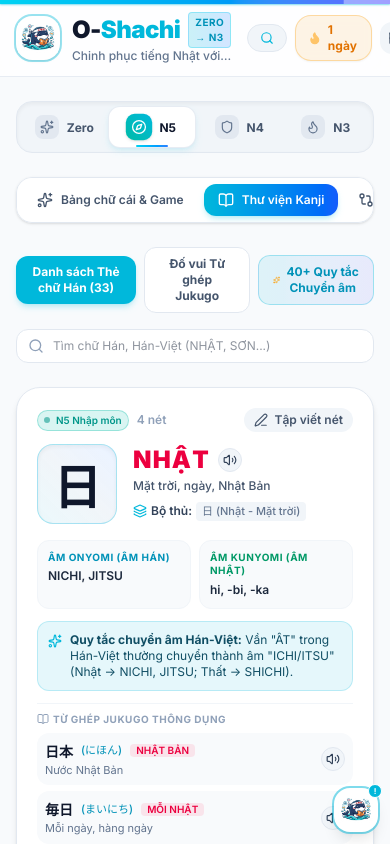
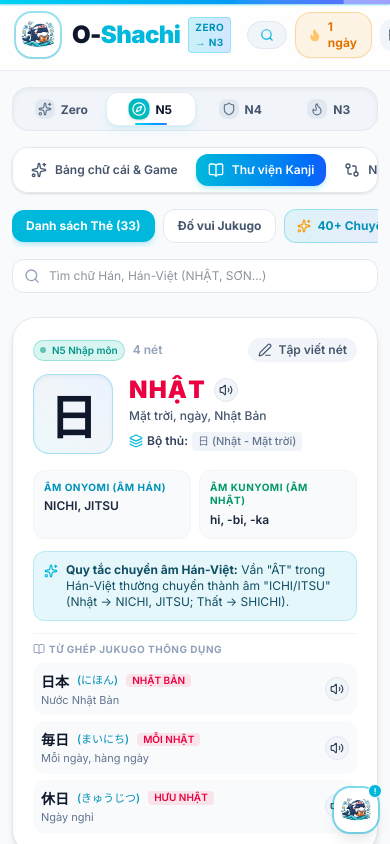
Before and after one commit to duyanhphan13579dz-dot/Orca-JP, a React (Vite) app: page / in a window 390 px wide. Shown: the top 844 px of the page. Built offline with nearby package versions, Linux system fonts and the light colour scheme.

Commit message:
fix(mobile): optimize mobile layout, horizontal touch carousels, and avoid mascot widget collision

```diff
--- a/src/App.tsx
+++ b/src/App.tsx
@@ -205,7 +205,7 @@
       />
 
       {/* Main Content Wrap */}
-      <main className="max-w-7xl mx-auto px-4 sm:px-6 py-6 space-y-6">
+      <main className="max-w-7xl mx-auto px-3 sm:px-6 py-4 sm:py-6 space-y-4 sm:space-y-6">
         {/* Level Switcher Hero Bar */}
         <div className="flex flex-col lg:flex-row lg:items-center justify-between gap-4">
           <LevelSelector
@@ -275,34 +275,34 @@
         {activeTab === 'kanji' && (
           <div className="space-y-6 animate-fade-in">
             {/* Top Toolbar */}
-            <div className="flex flex-col sm:flex-row items-stretch sm:items-center justify-between gap-4">
-              <div className="flex items-center gap-2">
+            <div className="flex flex-col sm:flex-row items-stretch sm:items-center justify-between gap-3 sm:gap-4">
+              <div className="flex items-center gap-2 overflow-x-auto no-scrollbar pb-1 sm:pb-0 touch-pan-x">
                 <button
                   onClick={() => setKanjiSubView('cards')}
-                  className={`px-4 py-2 rounded-xl text-xs font-bold transition cursor-pointer ${
+                  className={`flex-shrink-0 px-3.5 sm:px-4 py-2 rounded-xl text-xs font-bold transition cursor-pointer whitespace-nowrap ${
                     kanjiSubView === 'cards'
                       ? 'bg-cyan-500 text-white shadow-md shadow-cyan-500/20'
                       : 'bg-white dark:bg-slate-900 border border-slate-200 dark:border-slate-800 text-slate-600 dark:text-slate-300'
                   }`}
                 >
-                  Danh sách Thẻ chữ Hán ({activeKanjiList.length})
+                  Danh sách Thẻ ({activeKanjiList.length})
                 </button>
                 <button
                   onClick={() => setKanjiSubView('quiz')}
-                  className={`px-4 py-2 rounded-xl text-xs font-bold transition cursor-pointer ${
+                  className={`flex-shrink-0 px-3.5 sm:px-4 py-2 rounded-xl text-xs font-bold transition cursor-pointer whitespace-nowrap ${
                     kanjiSubView === 'quiz'
                       ? 'bg-cyan-500 text-white shadow-md shadow-cyan-500/20'
                       : 'bg-white dark:bg-slate-900 border border-slate-200 dark:border-slate-800 text-slate-600 dark:text-slate-300'
                   }`}
                 >
-                  Đố vui Từ ghép Jukugo
+                  Đố vui Jukugo
                 </button>
                 <button
                   onClick={() => setIsPhoneticRulesOpen(true)}
-                  className="px-3.5 py-2 rounded-xl text-xs font-bold transition cursor-pointer flex items-center gap-1.5 bg-gradient-to-r from-cyan-500/10 to-indigo-500/10 hover:from-cyan-500/20 hover:to-indigo-500/20 text-cyan-600 dark:text-cyan-400 border border-cyan-500/30"
+                  className="flex-shrink-0 px-3 sm:px-3.5 py-2 rounded-xl text-xs font-bold transition cursor-pointer flex items-center gap-1.5 whitespace-nowrap bg-gradient-to-r from-cyan-500/10 to-indigo-500/10 hover:from-cyan-500/20 hover:to-indigo-500/20 text-cyan-600 dark:text-cyan-400 border border-cyan-500/30"
                 >
                   <Sparkles className="w-3.5 h-3.5 text-amber-500" />
-                  40+ Quy tắc Chuyển âm
+                  40+ Chuyển âm
                 </button>
               </div>
 
@@ -356,10 +356,10 @@
         {activeTab === 'grammar' && (
           <div className="space-y-6 animate-fade-in">
             {/* Sub-view navigation */}
-            <div className="flex flex-wrap items-center gap-2">
+            <div className="flex items-center gap-2 overflow-x-auto no-scrollbar touch-pan-x pb-1 sm:pb-0 sm:flex-wrap">
               <button
                 onClick={() => setGrammarSubView('all')}
-                className={`px-3.5 py-1.5 rounded-xl text-xs font-bold transition cursor-pointer ${
+                className={`flex-shrink-0 whitespace-nowrap px-3.5 py-1.5 rounded-xl text-xs font-bold transition cursor-pointer ${
                   grammarSubView === 'all'
                     ? 'bg-cyan-500 text-white shadow-sm'
                     : 'bg-white dark:bg-slate-900 border border-slate-200 dark:border-slate-800 text-slate-600 dark:text-slate-300'
@@ -370,7 +370,7 @@
 
               <button
                 onClick={() => setGrammarSubView('nuance')}
-                className={`px-3.5 py-1.5 rounded-xl text-xs font-bold flex items-center gap-1.5 transition cursor-pointer ${
+                className={`flex-shrink-0 whitespace-nowrap px-3.5 py-1.5 rounded-xl text-xs font-bold flex items-center gap-1.5 transition cursor-pointer ${
                   grammarSubView === 'nuance'
                     ? 'bg-indigo-600 text-white shadow-sm'
                     : 'bg-white dark:bg-slate-900 border border-slate-200 dark:border-slate-800 text-slate-600 dark:text-slate-300'
@@ -382,26 +382,26 @@
 
               <button
                 onClick={() => setGrammarSubView('verbs')}
-                className={`px-3.5 py-1.5 rounded-xl text-xs font-bold flex items-center gap-1.5 transition cursor-pointer ${
+                className={`flex-shrink-0 whitespace-nowrap px-3.5 py-1.5 rounded-xl text-xs font-bold flex items-center gap-1.5 transition cursor-pointer ${
                   grammarSubView === 'verbs'
                     ? 'bg-cyan-500 text-white shadow-sm'
                     : 'bg-white dark:bg-slate-900 border border-slate-200 dark:border-slate-800 text-slate-600 dark:text-slate-300'
                 }`}
               >
                 <Layers className="w-3.5 h-3.5" />
-                Ma Trận 10 Thể Động Từ (N5 - N3)
+                Ma Trận 10 Thể Động Từ
               </button>
 
               {currentLevel === 'N5' && (
                 <button
                   onClick={() => setGrammarSubView('sov')}
-                  className={`px-3.5 py-1.5 rounded-xl text-xs font-bold transition cursor-pointer ${
+                  className={`flex-shrink-0 whitespace-nowrap px-3.5 py-1.5 rounded-xl text-xs font-bold transition cursor-pointer ${
                     grammarSubView === 'sov'
                       ? 'bg-cyan-500 text-white shadow-sm'
                       : 'bg-white dark:bg-slate-900 border border-slate-200 dark:border-slate-800 text-slate-600 dark:text-slate-300'
                   }`}
                 >
-                  Thực hành Ghép câu SOV
+                  Ghép câu SOV
                 </button>
               )}
             </div>
--- a/src/components/branding/Logo.tsx
+++ b/src/components/branding/Logo.tsx
@@ -46,7 +46,7 @@
           </span>
         </div>
         {showSlogan && (
-          <span className={`text-slate-500 dark:text-slate-400 font-medium ${subText} line-clamp-1`}>
+          <span className={`hidden sm:inline text-slate-500 dark:text-slate-400 font-medium ${subText} line-clamp-1`}>
             Chinh phục tiếng Nhật với sức mạnh cá voi sát thủ
           </span>
         )}
--- a/src/components/common/LevelSelector.tsx
+++ b/src/components/common/LevelSelector.tsx
@@ -52,15 +52,15 @@
           <button
             key={lvl.id}
             onClick={() => onSelectLevel(lvl.id)}
-            className={`flex-1 relative flex items-center justify-center gap-2 py-2 px-3 rounded-xl text-xs sm:text-sm font-semibold transition-all duration-200 cursor-pointer ${
+            className={`flex-1 relative flex items-center justify-center gap-1.5 sm:gap-2 py-1.5 sm:py-2 px-1 sm:px-3 rounded-xl text-xs sm:text-sm font-semibold transition-all duration-200 cursor-pointer ${
               isActive
                 ? 'bg-white dark:bg-slate-800 text-slate-900 dark:text-white shadow-md shadow-cyan-500/10 border border-slate-200/80 dark:border-slate-700'
                 : 'text-slate-600 dark:text-slate-400 hover:text-slate-900 dark:hover:text-white hover:bg-white/50 dark:hover:bg-slate-800/40'
             }`}
           >
             <div
-              className={`w-6 h-6 rounded-lg flex items-center justify-center transition-transform ${
-                isActive ? `bg-gradient-to-tr ${lvl.color} text-white scale-110 shadow-sm` : 'bg-slate-200 dark:bg-slate-800 text-slate-500'
+              className={`w-5 h-5 sm:w-6 sm:h-6 rounded-lg flex items-center justify-center transition-transform ${
+                isActive ? `bg-gradient-to-tr ${lvl.color} text-white scale-105 sm:scale-110 shadow-sm` : 'bg-slate-200 dark:bg-slate-800 text-slate-500'
               }`}
             >
               {lvl.icon}
--- a/src/components/common/PWAInstallBanner.tsx
+++ b/src/components/common/PWAInstallBanner.tsx
@@ -70,7 +70,7 @@
   }
 
   return (
-    <div className="fixed bottom-4 left-4 right-4 sm:right-auto sm:left-6 sm:max-w-md z-40 bg-white dark:bg-slate-900 border border-cyan-500/30 rounded-3xl p-4 shadow-2xl backdrop-blur-lg animate-slide-up">
+    <div className="fixed bottom-16 left-3 right-3 sm:bottom-4 sm:right-auto sm:left-6 sm:max-w-md z-30 bg-white dark:bg-slate-900 border border-cyan-500/30 rounded-3xl p-4 shadow-2xl backdrop-blur-lg animate-slide-up">
       <div className="flex items-start justify-between gap-3">
         <div className="flex items-center gap-3">
           <div className="w-10 h-10 rounded-2xl bg-cyan-500/10 text-cyan-500 flex items-center justify-center flex-shrink-0">
--- a/src/components/layout/BentoSidebar.tsx
+++ b/src/components/layout/BentoSidebar.tsx
@@ -48,14 +48,14 @@
   ];
 
   return (
-    <nav className="flex items-center gap-1.5 p-1.5 bg-white dark:bg-slate-900 border border-slate-200 dark:border-slate-800 rounded-2xl shadow-sm overflow-x-auto no-scrollbar">
+    <nav className="flex items-center gap-1.5 p-1.5 bg-white dark:bg-slate-900 border border-slate-200 dark:border-slate-800 rounded-2xl shadow-sm overflow-x-auto no-scrollbar touch-pan-x scroll-smooth">
       {tabs.map((tab) => {
         const isActive = activeTab === tab.id;
         return (
           <button
             key={tab.id}
             onClick={() => onSelectTab(tab.id)}
-            className={`flex items-center gap-2 py-2 px-3.5 rounded-xl text-xs sm:text-sm font-semibold whitespace-nowrap transition cursor-pointer relative ${
+            className={`flex-shrink-0 flex items-center gap-2 py-2 px-3 sm:px-3.5 rounded-xl text-xs sm:text-sm font-semibold whitespace-nowrap transition cursor-pointer relative ${
               isActive
                 ? 'bg-gradient-to-r from-cyan-500 to-blue-600 text-white shadow-md shadow-cyan-500/20'
                 : 'text-slate-600 dark:text-slate-400 hover:text-slate-900 dark:hover:text-white hover:bg-slate-100 dark:hover:bg-slate-800'
--- a/src/index.css
+++ b/src/index.css
@@ -48,9 +48,22 @@
     flex-direction: column;
   }
 
+  button, a, input, select {
+    touch-action: manipulation;
+  }
+
   .font-jp {
     font-family: 'Noto Sans JP', sans-serif;
   }
+}
+
+/* Hide scrollbar for clean horizontal tab scrolling on mobile */
+.no-scrollbar::-webkit-scrollbar {
+  display: none;
+}
+.no-scrollbar {
+  -ms-overflow-style: none;
+  scrollbar-width: none;
 }
 
 /* Custom Scrollbar */
```
Also changed, not shown: public/data/manifest.json.
